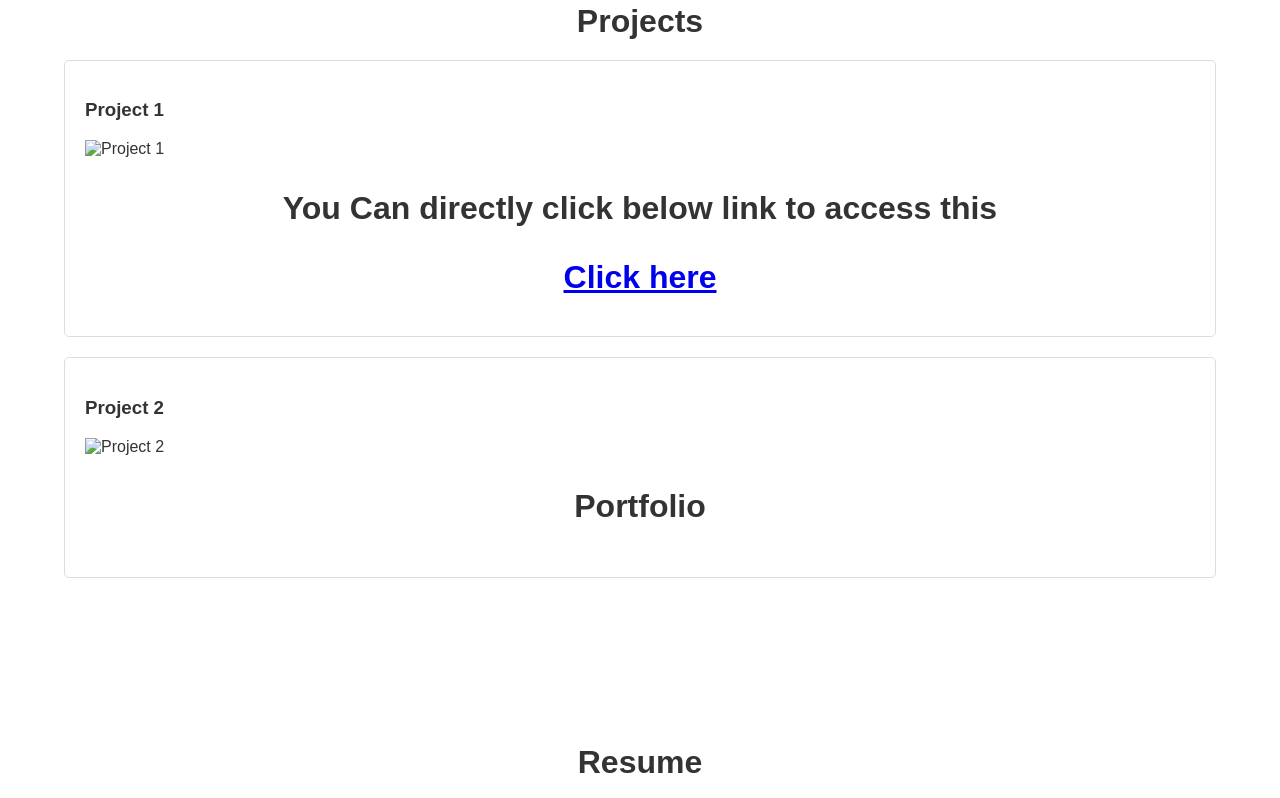
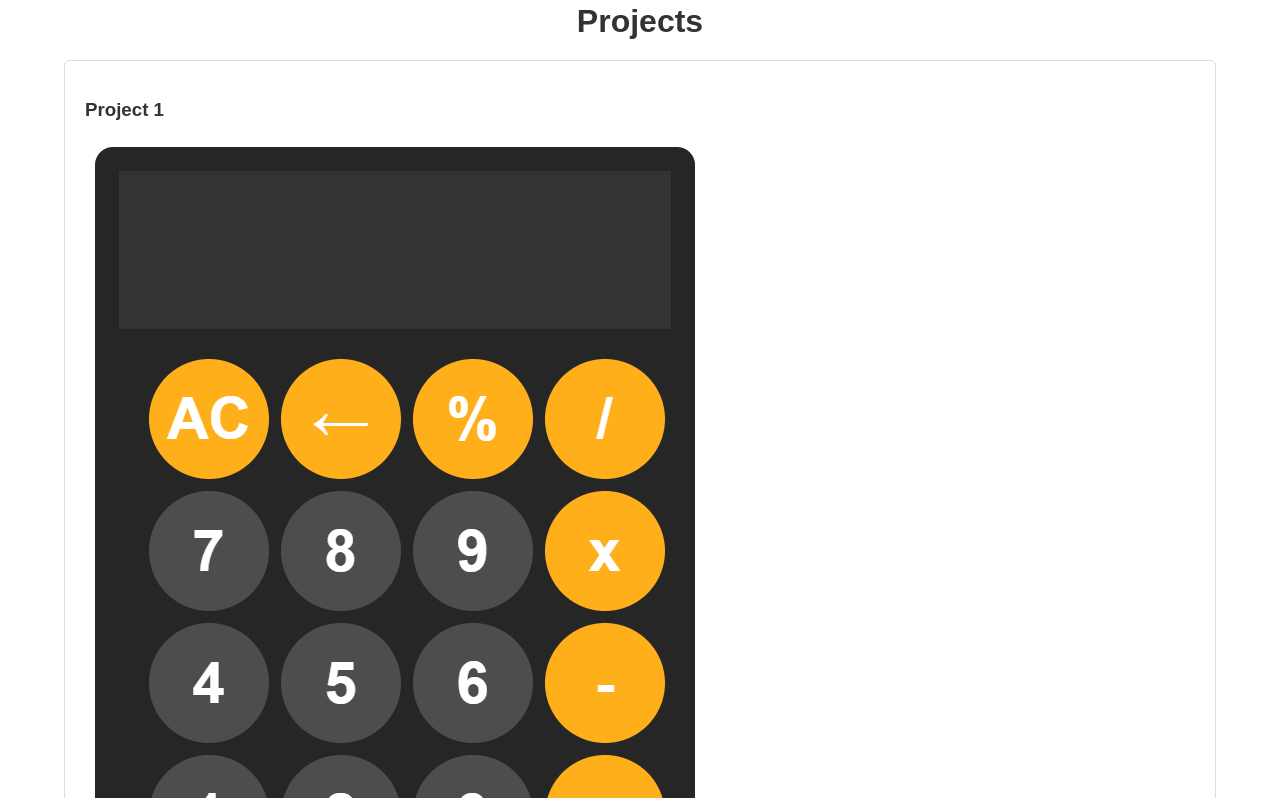
Before and after one commit to akshat-042/CodSoft_Task2, a plain HTML site: page index.html in a window 1280 px wide. Shown: the part 1279-2077 px from the top of the page. Drawn offline with Linux system fonts and the light colour scheme.

Commit message:
index.html

```diff
--- a/index.html
+++ b/index.html
@@ -49,13 +49,13 @@
             <h2>Projects</h2>
             <div class="project">
                 <h3>Project 1</h3>
-                <img src="img/cal1.png" alt="Project 1">
+                <img src="cal1.png" alt="Project 1">
                 <h2><p>You Can directly click below link to access this</p></h2>
                 <h2><a href="https://akshat-042.github.io/CodSoft_Task1/"> Click here</a></h2>
             </div>
             <div class="project">
                 <h3>Project 2</h3>
-                <img src="img/port.png" alt="Project 2">
+                <img src="port.png" alt="Project 2">
                 <h2><p>Portfolio</p></h2>
             </div>
         </div>
@@ -64,7 +64,7 @@
     <section id="resume">
         <div class="container">
             <h2>Resume</h2>
-            <a href="img/resume akshat .pdf" download>Download My Resume</a>
+            <a href="resume akshat .pdf" download>Download My Resume</a>
         </div>
     </section>
 
```
